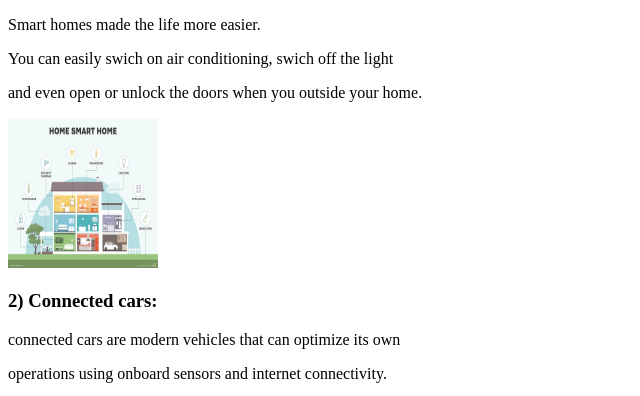
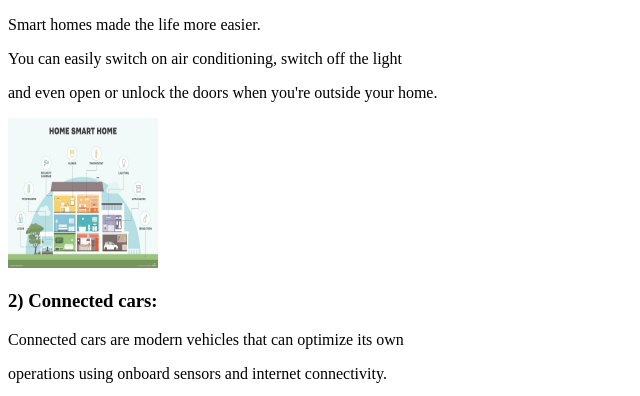
Before and after one commit to reem-mahmoud16/ECE001, a plain HTML site: page app.html in a window 1280 px wide. Shown: the part 152-548 px from the top of the page, 0-640 px from the left. Drawn offline with Linux system fonts and the light colour scheme.

Commit message:
Update app.html

```diff
--- a/app.html
+++ b/app.html
@@ -16,11 +16,11 @@ These are some real world applications on internet of things
 </p>
 
 <p>
-You can easily swich on air conditioning, swich off the light
+You can easily switch on air conditioning, switch off the light
 </p>
 
 <p>
-and even open or unlock the doors when you outside your home.
+and even open or unlock the doors when you're outside your home.
 </p>
 
 <img src="img/smarthome.png" width="150" height="150" />
@@ -28,7 +28,7 @@ and even open or unlock the doors when you outside your home.
 
 <h3> 2) Connected cars: </h3>
 
-<p> connected cars are modern vehicles that can optimize its own
+<p> Connected cars are modern vehicles that can optimize its own
 </p>
 
 <p> operations using onboard sensors and internet connectivity. </p>
```
